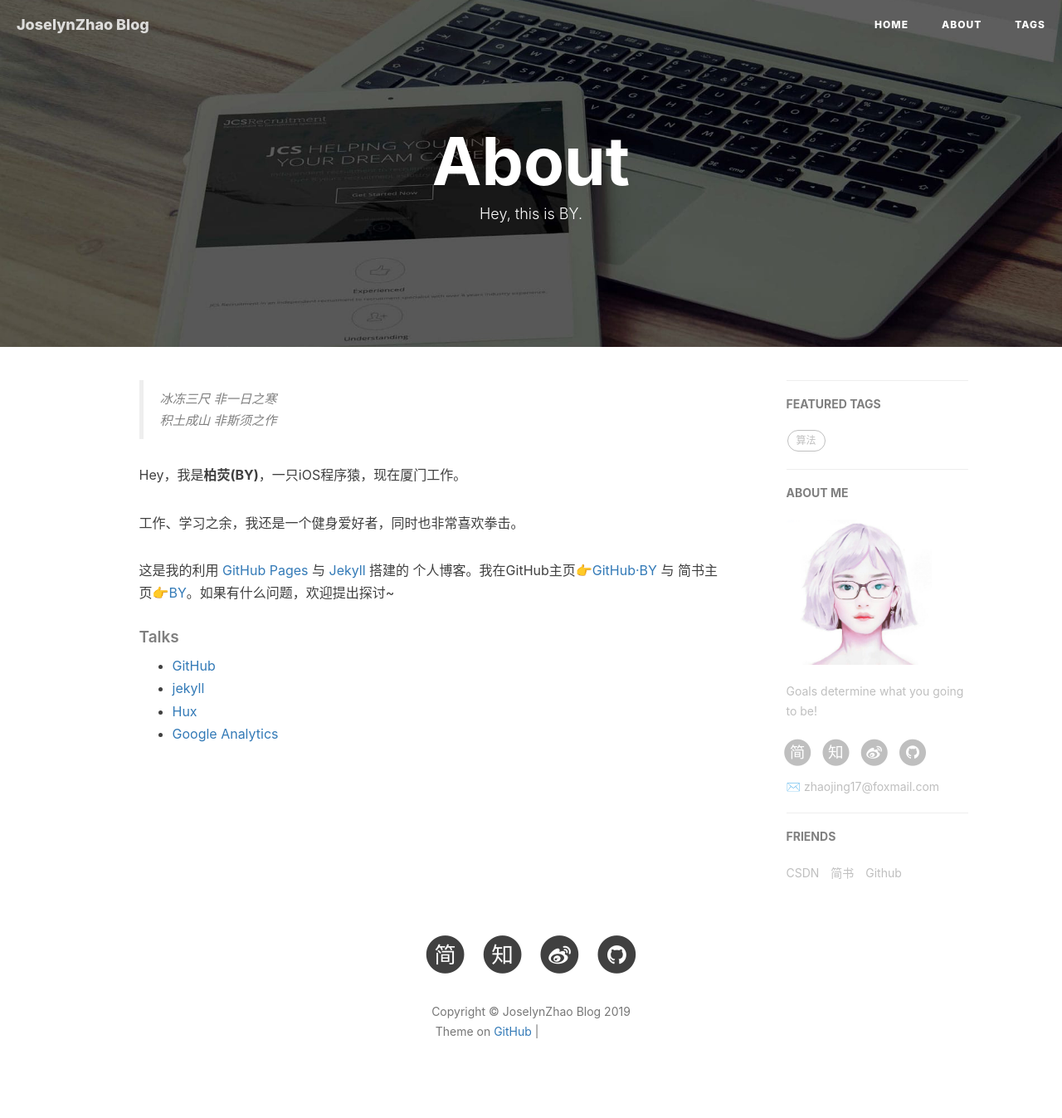
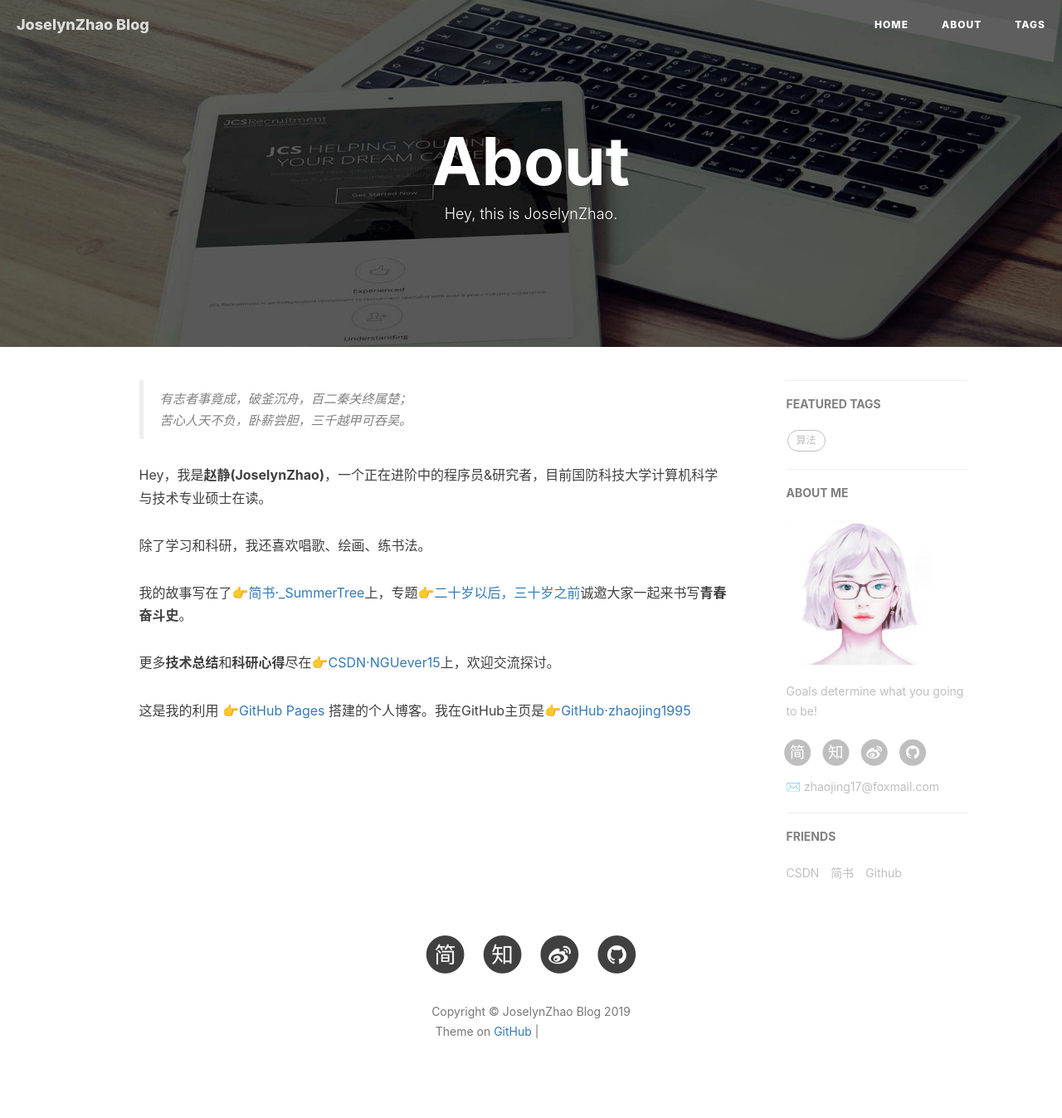
Before and after one commit to sxh1214/sxh1214.github.io, a Jekyll site: the page built from about.html, in a window 1280 px wide. Shown: the whole page at 83% size. Built offline with Jekyll 4.4.1, drawn with Linux system fonts in a browser that asks for light colours; nearby versions of some CDN libraries; comment, search, counter and statistics services are not loaded; grey boxes are pictures that could not be loaded.

Commit message:
change about.html

```diff
--- a/about.html
+++ b/about.html
@@ -1,7 +1,7 @@
 ---
 layout: page
 title: "About"
-description: "Hey, this is BY."
+description: "Hey, this is JoselynZhao."
 header-img: "img/post-bg-rwd.jpg"
 ---
 
@@ -15,25 +15,29 @@
 <div class="zh post-container">
 
     <!--copied from markdown -->
-    <blockquote><p>冰冻三尺 非一日之寒<br>
-    积土成山 非斯须之作</p></blockquote>
+    <blockquote><p>有志者事竟成，破釜沉舟，百二秦关终属楚；<br>
+    苦心人天不负，卧薪尝胆，三千越甲可吞吴。</p></blockquote>
 
-    <p>Hey，我是<strong>柏荧(BY)</strong>，一只iOS程序猿，现在厦门工作。</p>
+    <p>Hey，我是<strong>赵静(JoselynZhao)</strong>，一个正在进阶中的程序员&研究者，目前国防科技大学计算机科学与技术专业硕士在读。</p>
 
-    <p>工作、学习之余，我还是一个健身爱好者，同时也非常喜欢拳击。</p>
+    <p>除了学习和科研，我还喜欢唱歌、绘画、练书法。</p>
 
-    <p>这是我的利用 <a href="https://pages.github.com/">GitHub Pages</a> 与 <a href="http://jekyll.com.cn/">Jekyll</a> 搭建的 个人博客。我在GitHub主页<a href="https://github.com/qiubaiying">👉GitHub·BY</a> 与 简书主页<a href="https://http://www.jianshu.com/u/e71990ada2fd">👉BY</a>。如果有什么问题，欢迎提出探讨~</p>
+    <p>我的故事写在了<a href="https://www.jianshu.com/u/4ce1c18ec636">👉简书·_SummerTree</a>上，专题<a href="https://www.jianshu.com/c/5ae1f86833fe">👉二十岁以后，三十岁之前</a>诚邀大家一起来书写<b>青春奋斗史</b>。</p>
+
+    <p>更多<b>技术总结</b>和<b>科研心得</b>尽在<a href="https://blog.csdn.net/NGUever15">👉CSDN·NGUever15</a>上，欢迎交流探讨。</p>
+
+
+    <p>这是我的利用 <a href="https://pages.github.com/">👉GitHub Pages</a> 搭建的个人博客。我在GitHub主页是<a href="https://github.com/zhaojing1995">👉GitHub·zhaojing1995</a> </p>
 
     <p></p>
 
-    <h5>Talks</h5>
-
-    <ul>
-        <li><a href="https://github.com">GitHub</a></li>
-        <li><a href="http://jekyll.com.cn/">jekyll</a></li>
-        <li><a href="http://huangxuan.me/">Hux</a></li>
-        <li><a href="https://analytics.google.com/analytics">Google Analytics</a></li>
-    </ul>
+    <!--<h5>Talks</h5>-->
+    <!--<ul>-->
+        <!--<li><a href="https://github.com">GitHub</a></li>-->
+        <!--<li><a href="http://jekyll.com.cn/">jekyll</a></li>-->
+        <!--<li><a href="http://huangxuan.me/">Hux</a></li> -->
+        <!--<li><a href="https://analytics.google.com/analytics">Google Analytics</a></li>-->
+    <!--</ul>-->
 </div>
 
 <!-- English Version -->
```
